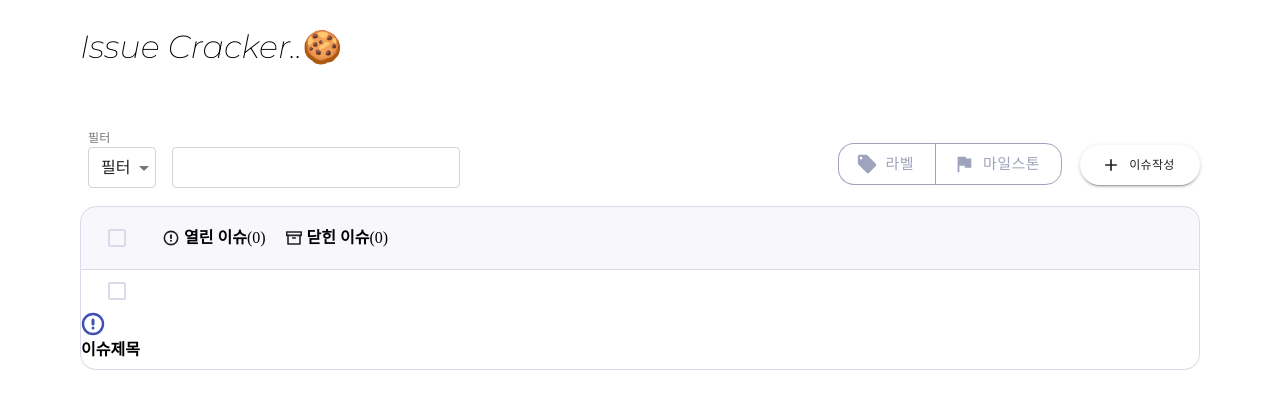
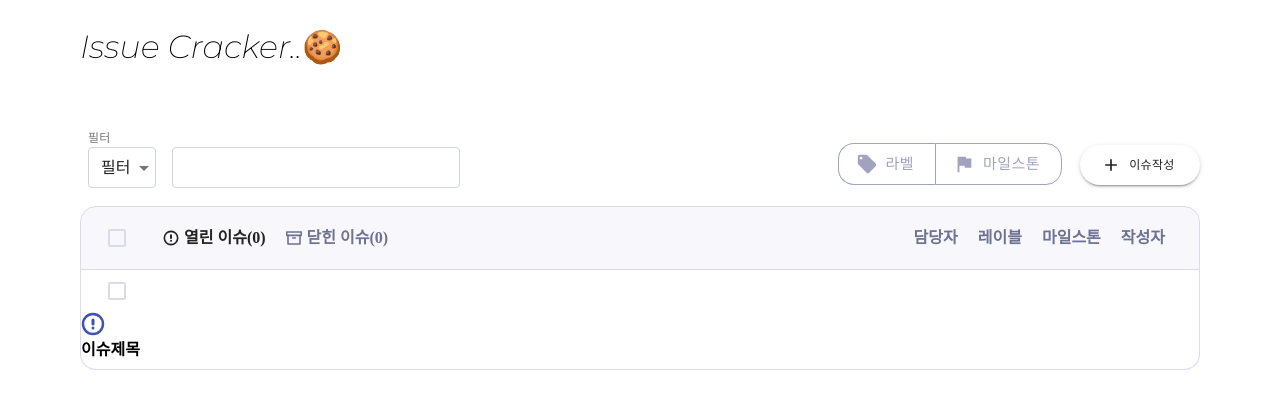
Before and after one commit to codesquad-members-2021/issue-tracker, a React (Create React App) app in the folder frontend/issue-cracker/: page /main/issue-list in a window 1280 px wide. Shown: the top 408 px of the page. Built offline with nearby package versions, Linux system fonts and the light colour scheme.

Commit message:
feat: IssueTableHeader RightSide ghojeong/issue-tracker/#36

```diff
--- /dev/null
+++ b/frontend/issue-cracker/src/components/common/CountGroup.tsx
@@ -0,0 +1,13 @@
+import React, { FC } from 'react';
+import { Text as S } from '../styles/CommonStyles';
+
+interface CountGroupProps {
+  count: number;
+  color: string;
+}
+
+const CountGroup: FC<CountGroupProps> = ({ count, color }: CountGroupProps) => {
+  return <S.TextSmall {...{ color }}>{`(${count})`}</S.TextSmall>;
+};
+
+export default CountGroup;
--- a/frontend/issue-cracker/src/components/common/IssueHeaderButton.tsx
+++ b/frontend/issue-cracker/src/components/common/IssueHeaderButton.tsx
@@ -4,20 +4,20 @@ import styled from 'styled-components';
 interface IssueHeaderButtonProps {
   icon: JSX.Element;
   text: JSX.Element;
-  count?: number;
+  count: JSX.Element;
 }
 
 const IssueHeaderButton = ({
   icon,
   text,
-  count = 0,
+  count,
 }: IssueHeaderButtonProps): JSX.Element => {
   return (
     <IssueHeaderButtonStyle>
       <IconBox>{icon}</IconBox>
       <div>
         <TextBox>{text}</TextBox>
-        <CountBox>{`(${count})`}</CountBox>
+        <CountBox>{count}</CountBox>
       </div>
     </IssueHeaderButtonStyle>
   );
--- a/frontend/issue-cracker/src/components/common/TextGroup.tsx
+++ b/frontend/issue-cracker/src/components/common/TextGroup.tsx
@@ -4,28 +4,38 @@ import { Text as S } from '../styles/CommonStyles';
 interface TextGroupProps {
   type: string;
   content: string;
+  color: string;
 }
 
-const TextGroup: FC<TextGroupProps> = ({ type, content }: TextGroupProps) => {
+const TextGroup: FC<TextGroupProps> = ({
+  type,
+  content,
+  color,
+}: TextGroupProps) => {
   return {
-    large: <TextLarge {...{ content }} />,
-    medium: <TextMedium {...{ content }} />,
-    small: <TextSmall {...{ content }} />,
-    xSmall: <TextXSmall {...{ content }} />,
+    large: <TextLarge {...{ content, color }} />,
+    medium: <TextMedium {...{ content, color }} />,
+    small: <TextSmall {...{ content, color }} />,
+    xSmall: <TextXSmall {...{ content, color }} />,
   }[type] as JSX.Element;
 };
 
 export default TextGroup;
 
-const TextLarge = ({ content }: { content: string }): JSX.Element => {
-  return <S.TextLarge>{content}</S.TextLarge>;
+interface TextType {
+  content: string;
+  color: string;
+}
+
+const TextLarge = ({ content, color }: TextType) => {
+  return <S.TextLarge {...{ color }}>{content}</S.TextLarge>;
 };
-const TextMedium = ({ content }: { content: string }): JSX.Element => {
-  return <S.TextMedium>{content}</S.TextMedium>;
+const TextMedium = ({ content, color }: TextType) => {
+  return <S.TextMedium {...{ color }}>{content}</S.TextMedium>;
 };
-const TextSmall = ({ content }: { content: string }): JSX.Element => {
-  return <S.TextSmall>{content}</S.TextSmall>;
+const TextSmall = ({ content, color }: TextType) => {
+  return <S.TextSmall {...{ color }}>{content}</S.TextSmall>;
 };
-const TextXSmall = ({ content }: { content: string }): JSX.Element => {
-  return <S.TextXSmall>{content}</S.TextXSmall>;
+const TextXSmall = ({ content, color }: TextType) => {
+  return <S.TextXSmall {...{ color }}>{content}</S.TextXSmall>;
 };
--- a/frontend/issue-cracker/src/components/layout/IssueList/IssueTableHeader.tsx
+++ b/frontend/issue-cracker/src/components/layout/IssueList/IssueTableHeader.tsx
@@ -3,8 +3,16 @@ import { Issue as S } from '../../styles/CommonStyles';
 import CheckBoxes from '../../common/CheckBoxes';
 import OpenIconGroup from '../../common/OpenIconGroup';
 import ClosedIconGroup from '../../common/ClosedIconGroup';
-import { CLOSED_ISSUE, OPEN_ISSUE } from '../../../utils/const';
+import {
+  ASSIGNEE,
+  CLOSED_ISSUE,
+  LABEL,
+  MILESTONE,
+  OPEN_ISSUE,
+  WRITER,
+} from '../../../utils/const';
 import TextGroup from '../../common/TextGroup';
+import CountGroup from '../../common/CountGroup';
 
 import IssueHeaderButton from '../../common/IssueHeaderButton';
 
@@ -16,14 +24,23 @@ const IssueTableHeader = (): JSX.Element => {
 
         <IssueHeaderButton
           icon={<OpenIconGroup type={'default'} />}
-          text={<TextGroup type="small" content={OPEN_ISSUE} />}
+          text={<TextGroup type="small" content={OPEN_ISSUE} color="#222" />}
+          count={<CountGroup count={0} color="#222" />}
         />
         <IssueHeaderButton
-          icon={<ClosedIconGroup type={'default'} />}
-          text={<TextGroup type="small" content={CLOSED_ISSUE} />}
+          icon={<ClosedIconGroup type={'disabled'} />}
+          text={
+            <TextGroup type="small" content={CLOSED_ISSUE} color="#6E7191" />
+          }
+          count={<CountGroup count={0} color="#6E7191" />}
         />
       </S.IssueTableHeaderLeft>
-      <S.IssueTableHeaderRight></S.IssueTableHeaderRight>
+      <S.IssueTableHeaderRight>
+        <TextGroup type="small" content={ASSIGNEE} color="#6E7191" />
+        <TextGroup type="small" content={LABEL} color="#6E7191" />
+        <TextGroup type="small" content={MILESTONE} color="#6E7191" />
+        <TextGroup type="small" content={WRITER} color="#6E7191" />
+      </S.IssueTableHeaderRight>
     </S.IssueTableHeader>
   );
 };
--- a/frontend/issue-cracker/src/components/styles/CommonStyles.tsx
+++ b/frontend/issue-cracker/src/components/styles/CommonStyles.tsx
@@ -19,9 +19,11 @@ const Issue = {
     border: 1px solid #d9dbe9;
     background: #f7f7fc;
     display: flex;
+    justify-content: space-between;
     align-items: center;
     padding: 24px 0px;
     margin-top: 10px;
+    padding-right: 24px;
   `,
 
   IssueTableHeaderLeft: styled.div`
@@ -31,6 +33,10 @@ const Issue = {
   IssueTableHeaderRight: styled.div`
     display: flex;
     align-items: center;
+
+    div {
+      padding: 0px 10px;
+    }
   `,
 };
 
@@ -47,31 +53,32 @@ const ProfileImg = {
   `,
 };
 
+const TextDefault = styled.div`
+  font-weight: 600;
+`;
+
 const Text = {
-  TextLarge: styled.div`
+  TextLarge: styled(TextDefault)`
     font-size: 24px;
     line-height: 40px;
-    font-weight: 600;
-    font-family: 'Montserrat', sans-serif;
+    color: ${({ color }) => `${color}`};
   `,
 
-  TextMedium: styled.div`
+  TextMedium: styled(TextDefault)`
     font-size: 18px;
     line-height: 32px;
-    font-weight: 600;
-    font-family: 'Montserrat', sans-serif;
+    color: ${({ color }) => `${color}`};
   `,
-  TextSmall: styled.div`
+  TextSmall: styled(TextDefault)`
     font-size: 16px;
     line-height: 28px;
-    font-weight: 600;
-    font-family: 'Montserrat', sans-serif;
+    color: ${({ color }) => `${color}`};
   `,
-  TextXSmall: styled.div`
+  TextXSmall: styled(TextDefault)`
     font-size: 12px;
     line-height: 20px;
     font-weight: 500;
-    font-family: 'Montserrat', sans-serif;
+    color: ${({ color }) => `${color}`};
   `,
 };
 
--- a/frontend/issue-cracker/src/utils/const.ts
+++ b/frontend/issue-cracker/src/utils/const.ts
@@ -22,3 +22,7 @@ export const SMALL_TEXT = 'smallText';
 // Text
 export const OPEN_ISSUE = '열린 이슈';
 export const CLOSED_ISSUE = '닫힌 이슈';
+export const ASSIGNEE = '담당자';
+export const LABEL = '레이블';
+export const MILESTONE = '마일스톤';
+export const WRITER = '작성자';
```
